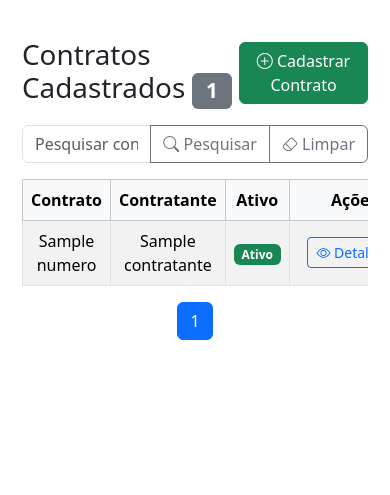
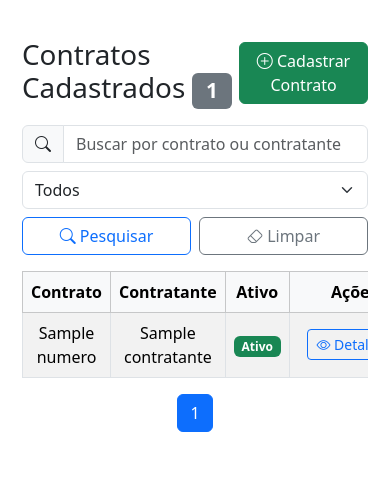
Before and after one commit to DiogotBatista/SGC-Gestao-de-contratos, a Django app: template contratos/templates/contratos/contratos/lista_contratos.html in a window 390 px wide. Shown: the part 56-551 px from the top of the page. Run offline with Django 4.2, Linux system fonts and the light colour scheme; the template is opened without the code that fills it: most values are stand-ins (such as "Sample title", 1, 10 or a date in 2020).

Commit message:
melhorias pesquisa contrato/obra

```diff
--- a/contratos/templates/contratos/contratos/lista_contratos.html
+++ b/contratos/templates/contratos/contratos/lista_contratos.html
@@ -15,18 +15,33 @@
         </a>
     </div>
 
-    <!-- Busca -->
+    <!-- Busca e Filtro -->
     <form method="get" class="mb-3">
-        <div class="input-group">
-            <input type="text" name="q" value="{{ request.GET.q }}" class="form-control" placeholder="Pesquisar contratos...">
-            <button class="btn btn-outline-secondary" type="submit">
-                <i class="bi bi-search"></i> Pesquisar
-            </button>
-            <a href="{% url 'lista_contratos' %}" class="btn btn-outline-secondary">
-                <i class="bi bi-eraser"></i> Limpar
-            </a>
+      <div class="row g-2 align-items-end">
+        <div class="col-md-6">
+          <div class="input-group">
+            <span class="input-group-text"><i class="bi bi-search"></i></span>
+            <input type="text" name="q" id="search-input" value="{{ request.GET.q }}" class="form-control" placeholder="Buscar por contrato ou contratante">
+          </div>
         </div>
+        <div class="col-md-3">
+          <select name="ativo" id="ativo-select" class="form-select">
+            <option value="">Todos</option>
+            <option value="ativos" {% if request.GET.ativo == "ativos" %}selected{% endif %}>Ativos</option>
+            <option value="inativos" {% if request.GET.ativo == "inativos" %}selected{% endif %}>Inativos</option>
+          </select>
+        </div>
+        <div class="col-md-3 d-flex gap-2">
+          <button class="btn btn-outline-primary w-50" type="submit">
+            <i class="bi bi-search"></i> Pesquisar
+          </button>
+          <a href="{% url 'lista_contratos' %}" class="btn btn-outline-secondary w-50">
+            <i class="bi bi-eraser"></i> Limpar
+          </a>
+        </div>
+      </div>
     </form>
+
 
     <!-- Tabela -->
     <div class="table-responsive">
@@ -62,8 +77,6 @@
                         <td colspan="4" class="text-center">Nenhum contrato encontrado.</td>
                     </tr>
                 {% endfor %}
-
-
             </tbody>
         </table>
     </div>
@@ -73,37 +86,37 @@
         <ul class="pagination justify-content-center">
             {% if page_obj.has_previous %}
                 <li class="page-item">
-                    <a class="page-link" href="?q={{ request.GET.q }}&page={{ page_obj.previous_page_number }}" aria-label="Anterior">&laquo;</a>
+                    <a class="page-link" href="?q={{ request.GET.q }}&ativo={{ request.GET.ativo }}&page={{ page_obj.previous_page_number }}" aria-label="Anterior">&laquo;</a>
                 </li>
             {% endif %}
 
             {% if page_obj.number > 2 %}
-                <li class="page-item"><a class="page-link" href="?q={{ request.GET.q }}&page=1">1</a></li>
+                <li class="page-item"><a class="page-link" href="?q={{ request.GET.q }}&ativo={{ request.GET.ativo }}&page=1">1</a></li>
                 {% if page_obj.number > 3 %}
                     <li class="page-item disabled"><span class="page-link">...</span></li>
                 {% endif %}
             {% endif %}
 
             {% if page_obj.number|add:"-1" > 1 %}
-                <li class="page-item"><a class="page-link" href="?q={{ request.GET.q }}&page={{ page_obj.number|add:"-1" }}">{{ page_obj.number|add:"-1" }}</a></li>
+                <li class="page-item"><a class="page-link" href="?q={{ request.GET.q }}&ativo={{ request.GET.ativo }}&page={{ page_obj.number|add:"-1" }}">{{ page_obj.number|add:"-1" }}</a></li>
             {% endif %}
 
             <li class="page-item active"><span class="page-link">{{ page_obj.number }}</span></li>
 
             {% if page_obj.number|add:"1" <= page_obj.paginator.num_pages %}
-                <li class="page-item"><a class="page-link" href="?q={{ request.GET.q }}&page={{ page_obj.number|add:"1" }}">{{ page_obj.number|add:"1" }}</a></li>
+                <li class="page-item"><a class="page-link" href="?q={{ request.GET.q }}&ativo={{ request.GET.ativo }}&page={{ page_obj.number|add:"1" }}">{{ page_obj.number|add:"1" }}</a></li>
             {% endif %}
 
             {% if page_obj.number < page_obj.paginator.num_pages|add:"-1" %}
                 {% if page_obj.number < page_obj.paginator.num_pages|add:"-2" %}
                     <li class="page-item disabled"><span class="page-link">...</span></li>
                 {% endif %}
-                <li class="page-item"><a class="page-link" href="?q={{ request.GET.q }}&page={{ page_obj.paginator.num_pages }}">{{ page_obj.paginator.num_pages }}</a></li>
+                <li class="page-item"><a class="page-link" href="?q={{ request.GET.q }}&ativo={{ request.GET.ativo }}&page={{ page_obj.paginator.num_pages }}">{{ page_obj.paginator.num_pages }}</a></li>
             {% endif %}
 
             {% if page_obj.has_next %}
                 <li class="page-item">
-                    <a class="page-link" href="?q={{ request.GET.q }}&page={{ page_obj.next_page_number }}" aria-label="Próximo">&raquo;</a>
+                    <a class="page-link" href="?q={{ request.GET.q }}&ativo={{ request.GET.ativo }}&page={{ page_obj.next_page_number }}" aria-label="Próximo">&raquo;</a>
                 </li>
             {% endif %}
         </ul>
```
Also changed, not shown: contratos/templates/contratos/obras/lista_obras.html (+28 -13 lines), contratos/views.py (+17 -2 lines).
